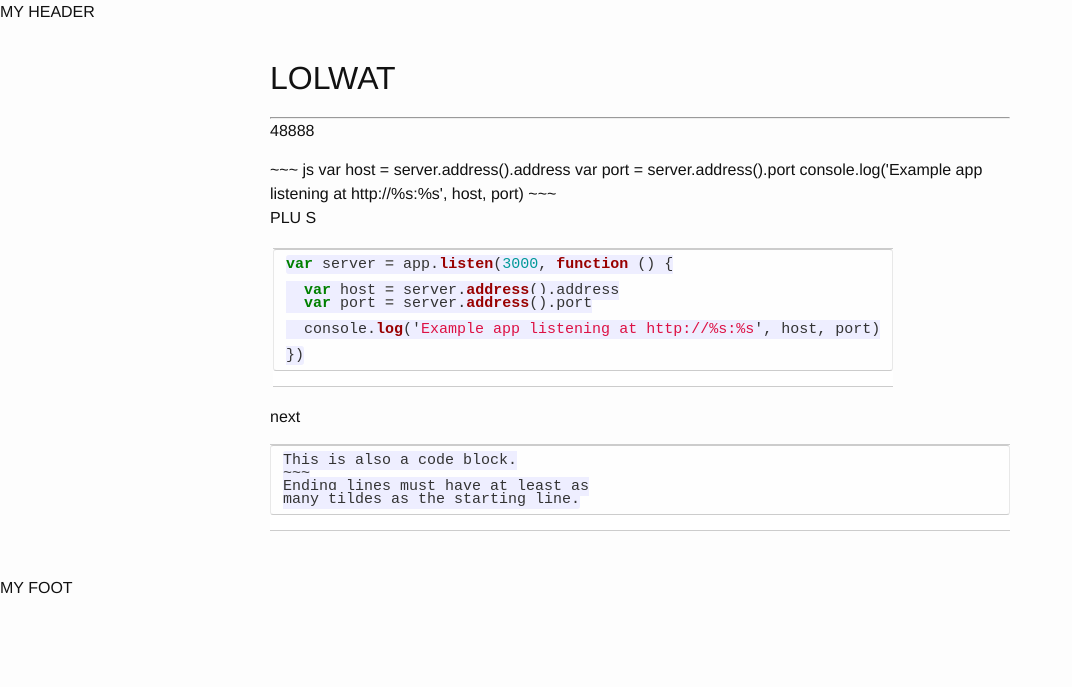
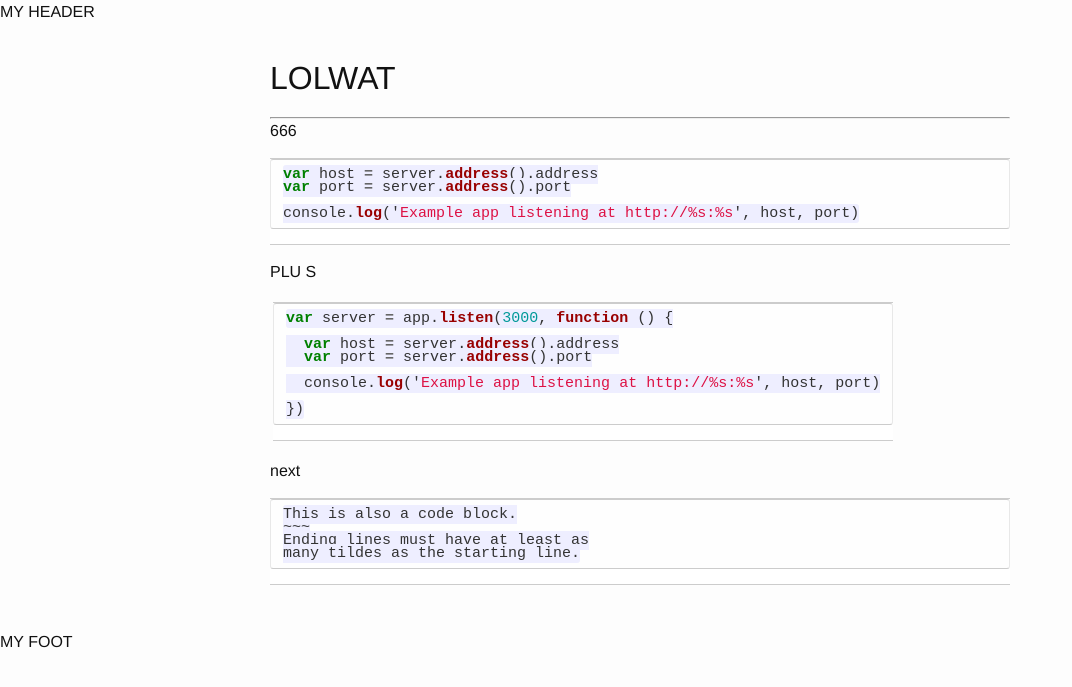
Before and after one commit to iamropo/git-experiments, a Jekyll site: the page built from index.md, in a window 1280 px wide. Shown: the top 687 px of the page, without its empty margins (0-1072 px from the left). Built offline with Jekyll 4.4.1, drawn with Linux system fonts in a browser that asks for light colours.

Commit message:
Update index.md

```diff
--- a/index.md
+++ b/index.md
@@ -8,9 +8,9 @@ PIN: 78368475
 
 -------
 
-48888
+666
 
-<div>
+<div markdown="1">
 ~~~ js
 var host = server.address().address
 var port = server.address().port
```
